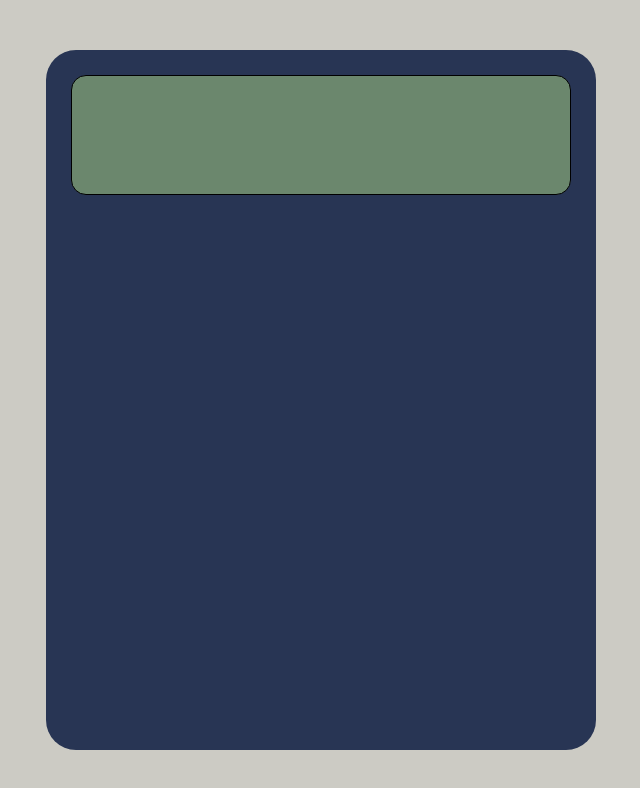
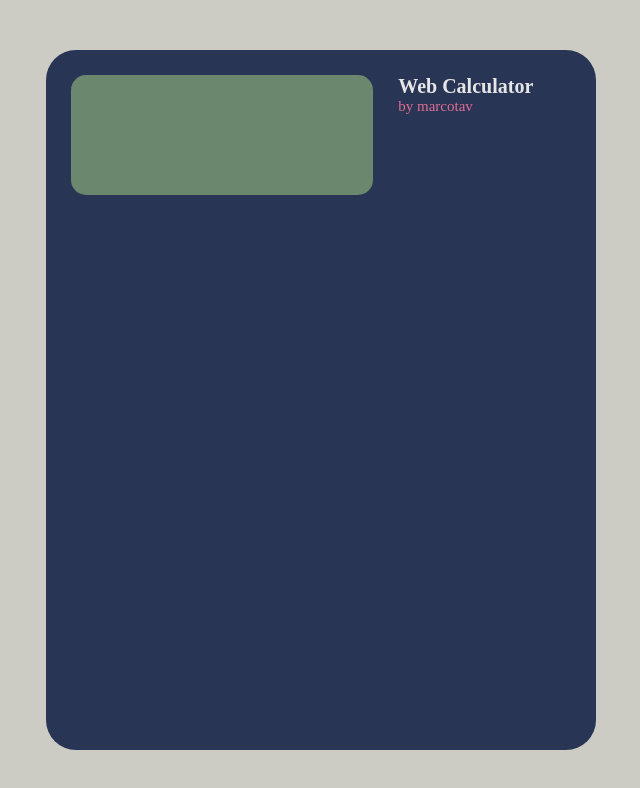
Before and after one commit to marco-tav/calculator, a plain HTML site: page index.html in a window 1280 px wide. Shown: the whole page, without its empty margins (319-959 px from the left). Drawn offline with Linux system fonts and the light colour scheme.

Commit message:
Modify screen. It's assymetrical now. Text on the right side of the screen.

```diff
--- a/index.html
+++ b/index.html
@@ -11,8 +11,12 @@
 
     <body>
         <div class="calculator-body">
-            <div class="screen">
-
+            <div class="screen-container">
+                <div class="screen"></div>
+                <div class="info">
+                    <h1 class="title">Web Calculator</h1>
+                    <p class="author">by marcotav</p>
+                </div>
             </div>
             <div class="button-container">
                 <div class="button-row"></div>
--- a/styles/style.css
+++ b/styles/style.css
@@ -22,10 +22,40 @@ body {
     flex-direction: column;
 }
 
+.screen-container {
+    display: flex;
+}
+
 .screen {
     background-color: #6b876d;
     height: 120px;
+    width: 350px;
     margin: 25px;
-    border: 1px solid black;
+    border: 0px solid black;
     border-radius: 15px;
 }
+
+.info {
+    height: 120px;
+    width: 200px;
+    margin: 25px;
+    margin-left: 0px;
+    display: flex;
+    flex-direction: column;
+    justify-content: flex-start;
+}
+
+.title {
+    font-size: 20px;
+    color: #e6e6e6;
+}
+
+.author {
+    font-size: 15px;
+    color: #e36d94;
+}
+
+.button-container {
+    display: flex;
+    flex-direction: column;
+}
```
